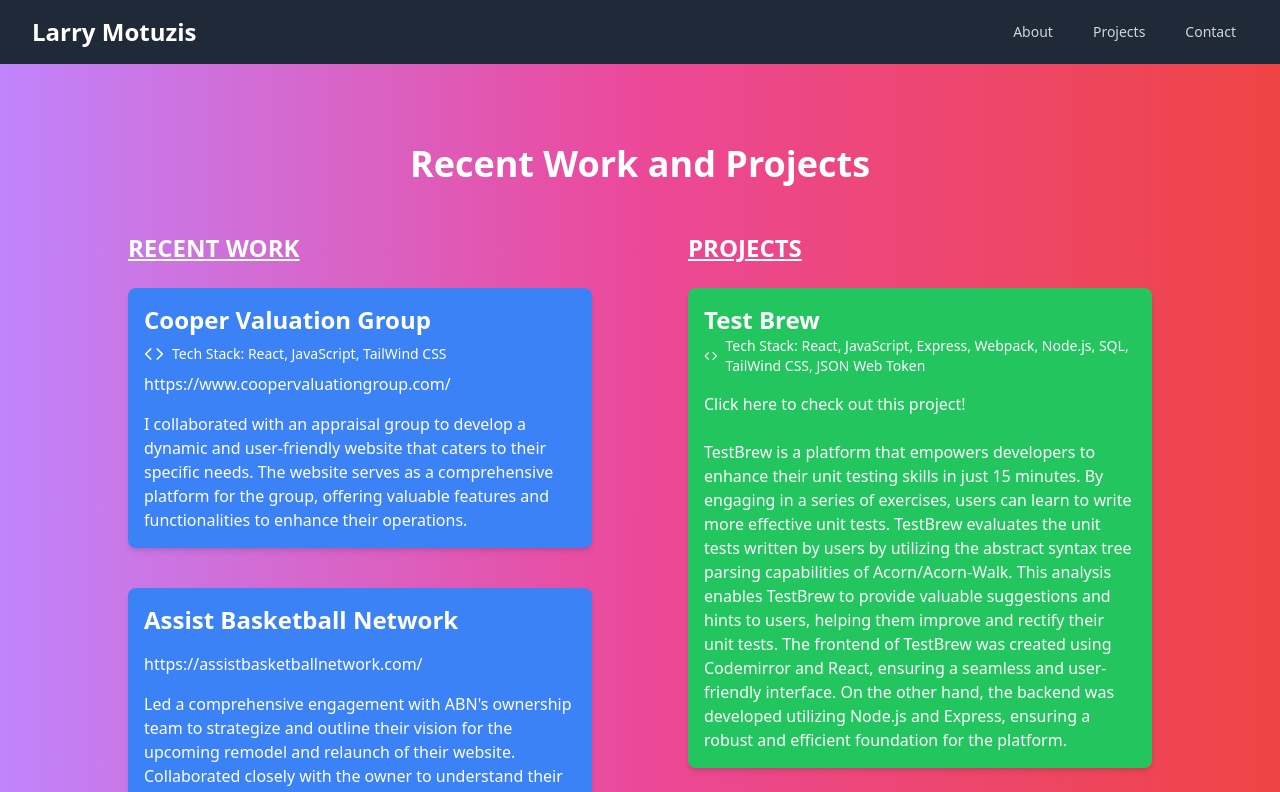
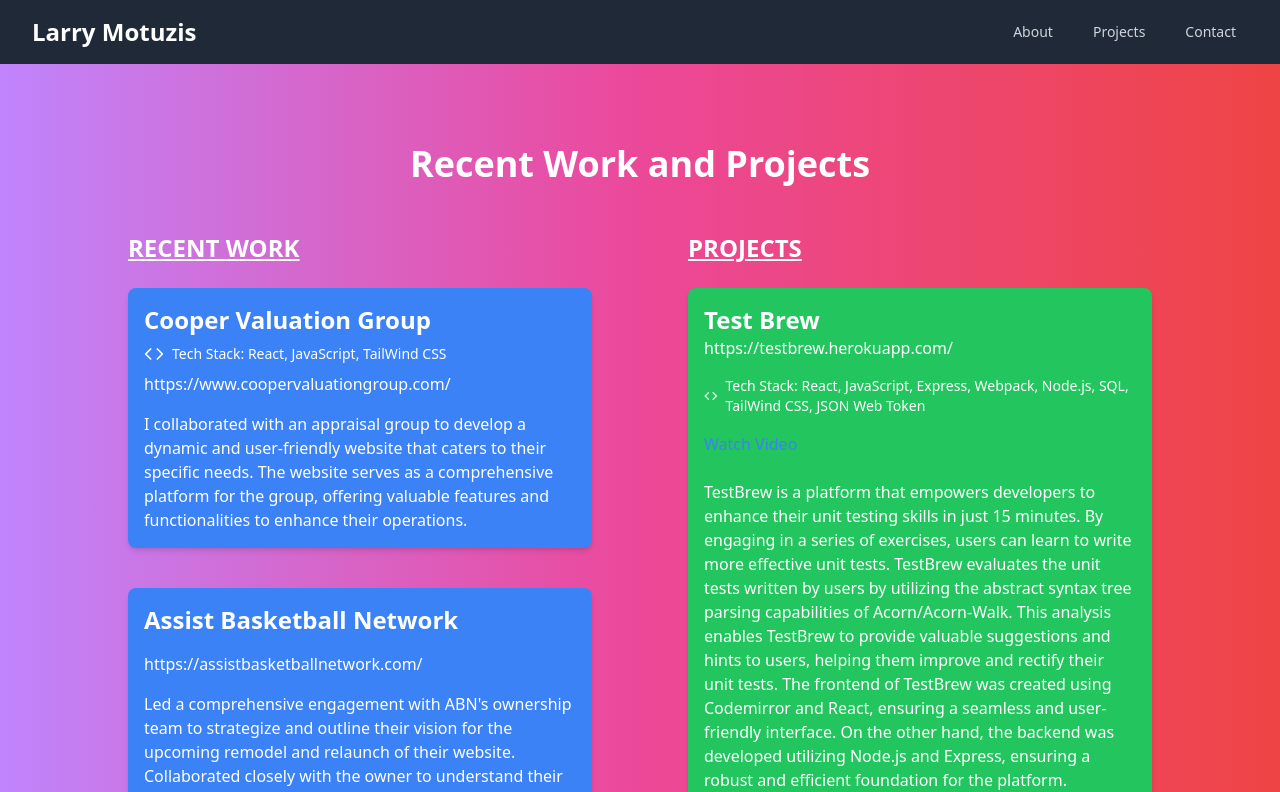
Before and after one commit to larrymotuzis24/portfolio, a React (Create React App) app: page /projects in a window 1280 px wide. Shown: the top 792 px of the page. Built offline with nearby package versions, Linux system fonts and the light colour scheme.

Commit message:
updated contact form display & updated project display

```diff
--- a/src/Components/Contact.js
+++ b/src/Components/Contact.js
@@ -2,28 +2,20 @@
 import emailjs from '@emailjs/browser';
 
 const Contact = () => {
-  // Create refs for form inputs
+
   const nameRef = useRef(null);
   const emailRef = useRef(null);
   const subjectRef = useRef(null);
   const messageRef = useRef(null);
 
-  // Create a form object to store input values
-  const formData = {
-    name: nameRef.current ? nameRef.current.value : '',
-    email: emailRef.current ? emailRef.current.value : '',
-    subject: subjectRef.current ? subjectRef.current.value : '',
-    message: messageRef.current ? messageRef.current.value : '',
-  };
 
-  // Create refs for success and error messages
   const errorMessageRef = useRef(null);
   const successMessageRef = useRef(null);
 
   const sendEmail = (e) => {
     e.preventDefault();
     const form = e.target;
-    console.log(form)
+
 
     emailjs
       .sendForm("service_fci53fm", "contact_form", form, 'TZuIxhsLLVwo22Ok1')
@@ -40,7 +32,7 @@
         }
       );
 
-    // Clear form inputs (you don't need to clear inputs manually when using the form element)
+
     form.reset();
   };
 
--- a/src/Components/ContactForm.js
+++ /dev/null
@@ -1,15 +0,0 @@
-
-
-const ContactForm = () => {
-    return (
-        <div>
-            <Form>
-                <input type="text" placeholder="Email" />
-                <input type="text" placeholder="Topic" />
-                <textarea />
-            </Form>
-        </div>
-    )
-};
-
-export default ContactForm;
--- a/src/Components/Projects.js
+++ b/src/Components/Projects.js
@@ -1,8 +1,17 @@
-import React from "react";
+import React, { useState } from "react";
 import { FiCode } from "react-icons/fi";
 import testBrewDemo from "../Team-5-TestBrew.mov";
+import VideoModal from "./VideoModal";
 
 const Projects = () => {
+  const [isModalOpen, setIsModalOpen] = useState(false);
+  const [videoUrl, setVideoUrl] = useState("");
+
+  const handleProjectClick = (proj) => {
+    setVideoUrl(proj.video);
+    setIsModalOpen(true);
+  };
+
   const prevProjects = [
     {
       name: "Test Brew",
@@ -35,19 +44,29 @@
                   {proj.name}{" "}
                 </a>{" "}
               </h4>
-              {proj.techStack ? (
-                <div className="flex items-center mb-4 ">
+              <a href={proj.to} target="_blank" rel="noreferrer" className="">
+                {proj.to}
+              </a>
+
+                <div className="flex items-center mb-4 mt-4">
                   <FiCode className="text-white text-xl mr-2" />
                   <p className="text-white text-sm">
                     Tech Stack: {proj.techStack}
                   </p>
                 </div>
+            </div>
+
+
+              {proj.video ? (
+                <button
+                  className="text-blue-500 hover:text-blue-700"
+                  onClick={() => handleProjectClick(proj)}
+                >
+                  Watch Video
+                </button>
               ) : null}
-            </div>
-            <a href={proj.to} target="_blank" rel="noreferrer">
-              {" "}
-              Click here to check out this project!{" "}
-            </a>
+
+
           </div>
           <div className="flex items-center mt-2 mb-2"></div>
           <div>
@@ -58,7 +77,16 @@
     );
   });
 
-  return prevProjectsDisplay;
+  return (
+    <>
+      {prevProjectsDisplay}
+      <VideoModal
+        isOpen={isModalOpen}
+        videoUrl={videoUrl}
+        onClose={() => setIsModalOpen(false)}
+      />
+    </>
+  );
 };
 
 export default Projects;
--- /dev/null
+++ b/src/Components/VideoModal.js
@@ -0,0 +1,26 @@
+import React from "react";
+
+const VideoModal = ({ isOpen, videoUrl, onClose }) => {
+  if (!isOpen) return null;
+
+  return (
+    <div className="fixed inset-0 flex items-center justify-center z-50">
+      <div className="modal relative">
+        {/* Close button and video container */}
+        <div className="flex flex-col items-center">
+          <button
+            className="text-white text-sm mb-2 uppercase bold"
+            onClick={onClose}
+          >
+            Close
+          </button>
+          <div className="flex justify-center">
+            <video className="self-center" controls width="50%" src={videoUrl} />
+          </div>
+        </div>
+      </div>
+    </div>
+  );
+};
+
+export default VideoModal;
```
